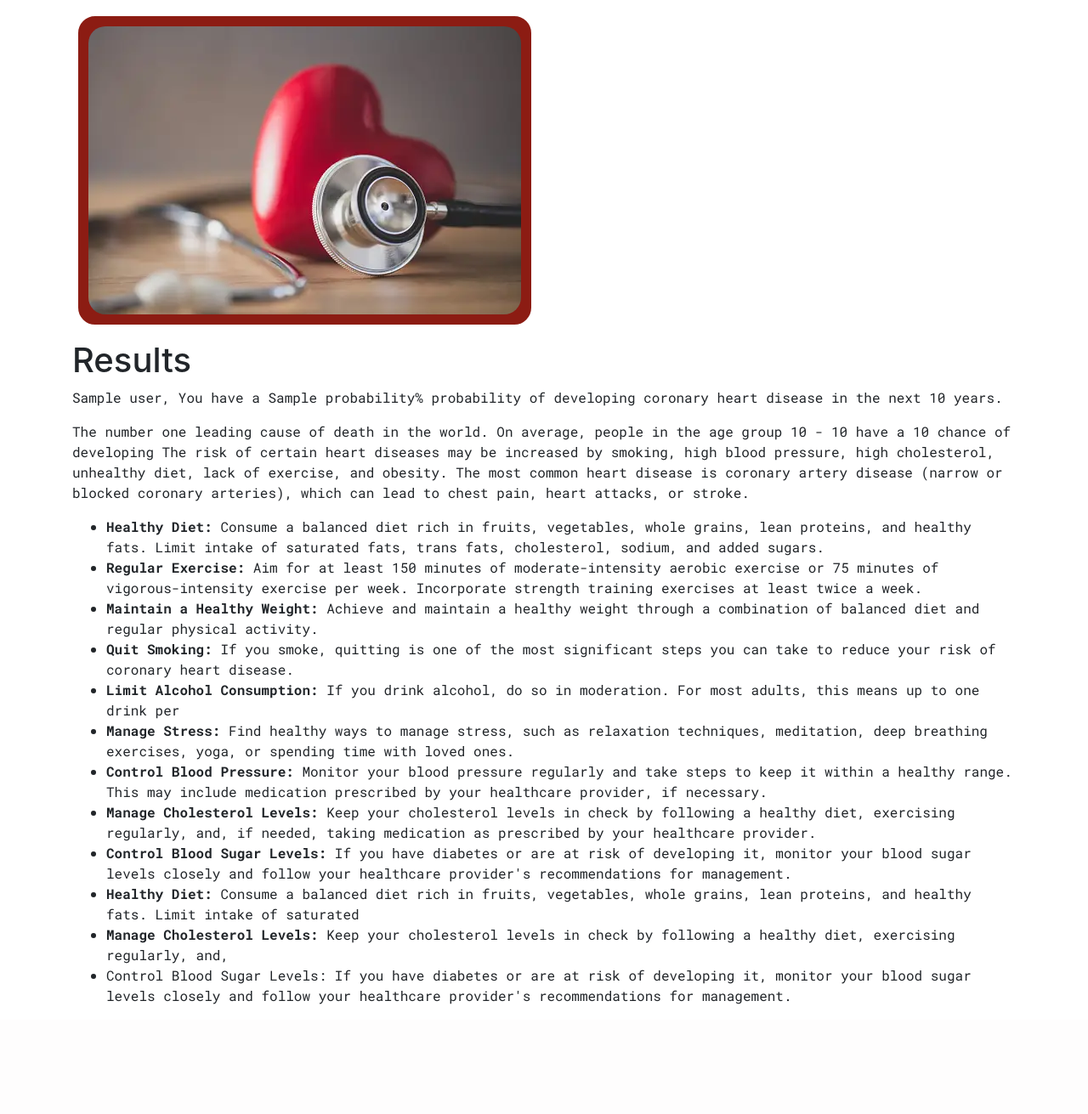
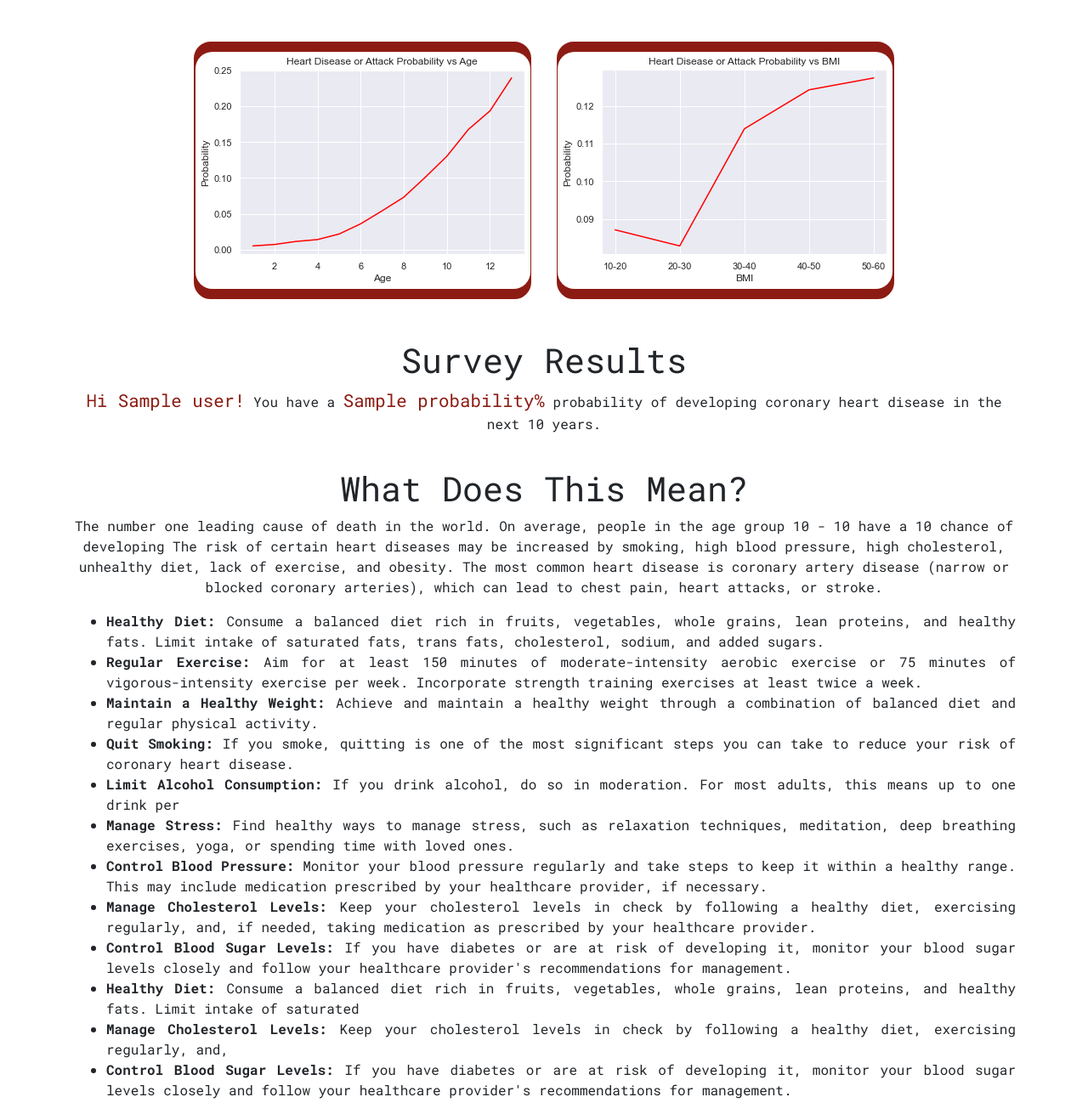
Before and after one commit to saeenppatil/HeartHaven, a Flask app: template templates/result.html in a window 1280 px wide. Shown: the part 70-1381 px from the top of the page at 85% size. Before the commit the page ends 1252 px from the top, so only its background shows below. Run offline with Flask 3, Linux system fonts and the light colour scheme; the template is opened without the code that fills it: most values are stand-ins (such as "Sample title", 1, 10 or a date in 2020); some libraries are stand-ins or nearby versions.

Commit message:
result page edits

```diff
--- a/app.py
+++ b/app.py
@@ -147,7 +147,7 @@ def receive_data():
     response = {
         "status": "success",
         "probability": probabilityOfUserHeartDisease,
-        "Name": first_name + " " + last_name,
+        "Name": first_name,
         "Age": age,
         "AgeGroupLowerBound": ageGroupLowerBound,
         "AgeGroupHigherBound": ageGroupHigherBound,
--- a/static/css/result.css
+++ b/static/css/result.css
@@ -5,9 +5,16 @@
     padding: 10px 1rem;
 }
 
-p, li{
+li{
     font-family: 'Roboto Mono', monospace;
     font-weight: 400;
+    text-align:justify;
+}
+
+p, h1{
+    font-family: 'Roboto Mono', monospace;
+    font-weight: 400;
+    text-align: center;
 }
 
 .navbar-icon{
@@ -27,13 +34,11 @@ p, li{
     width:100%;
     height: 50vh;
     display:flex;
-    justify-content: right;
+    justify-content: center;
     align-items: center;
 }
 
 .hero-image-container{
-    width: auto;
-    height:auto;
     display: flex;
     justify-content: center;
     align-items: center;
@@ -43,8 +48,8 @@ p, li{
 }
 
 .hero-image{
-    width: 100%;
-    height: 100%;
+    width: 120%;
+    height: 120%;
     object-fit: cover;
     border-radius: 20px;
 }
@@ -82,3 +87,13 @@ p, li{
 ::-webkit-scrollbar-thumb:hover {
     background-color: #909090;
 }
+
+#emphasisText {
+    color: #8C1C13;
+    font-size: 1.3em;
+}
+
+#probability{
+    color: #8C1C13;
+    font-size: 1.3em;
+}
--- a/templates/result.html
+++ b/templates/result.html
@@ -20,18 +20,21 @@
     </nav>
     <div class="container-fluid full-page">
         <div class="row full-page">
-            <div class="col-6 hero-image-section">
-                <div class="hero-image-container"><img class="hero-image" src="{{ url_for('static',filename='images/istockphoto-1181180127-170667a.webp')}}" /></div>
+            <div class="col-2 hero-image-section"></div>
+            <div class="col-4 hero-image-section">
+                <div class="hero-image-container"><img class="hero-image" src="{{ url_for('static',filename='images/HeartDiseaseVSAge.png')}}" /></div>
             </div>
-            <div class="col-6">
-                <h1></h1>
+            <div class="col-4 hero-image-section">
+                <div class="hero-image-container"><img class="hero-image" src="{{ url_for('static',filename='images/HeartDiseaseVsBMI.png')}}" /></div>
             </div>
+            <div class="col-2 hero-image-section"></div>
         </div>
         <div class="container">
-            <h1>Results</h1>
+            <h1>Survey Results</h1>
             <p>
-                {{ user_data['Name'] }}, You have a <span id="probability">{{ user_data['probability'] }}</span>% probability of developing coronary heart disease in the next 10 years. <br />
-            </p>
+                <span id="emphasisText">Hi {{ user_data['Name'] }}!</span> You have a <span id="probability">{{ user_data['probability'] }}%</span> probability of developing coronary heart disease in the next 10 years. <br />
+            </p> <br>
+            <h1>What Does This Mean?</h1>
             <p>
                 The number one leading cause of death in the world. On average, people in the age group {{ user_data['AgeGroupLowerBound'] }} - {{ user_data['AgeGroupHigherBound'] }} have a {{ user_data['AgeGroupProbability'] }} chance of developing The risk of certain
                 heart diseases may be increased by smoking, high blood pressure, high cholesterol, unhealthy diet, lack of exercise, and
@@ -82,7 +85,7 @@
                     <span class="bold">Manage Cholesterol Levels:</span> Keep your cholesterol levels in check by following a healthy diet, exercising regularly, and,
                 </li>
                 <li>
-                    Control Blood Sugar Levels: If you have diabetes or are at risk of developing it, monitor your blood sugar levels
+                    <span class="bold">Control Blood Sugar Levels:</span> If you have diabetes or are at risk of developing it, monitor your blood sugar levels
                     closely and follow your healthcare provider's recommendations for management.
                 </li>
             </ul>
```
Also changed, not shown: static/images/HeartDiseaseVSAge.png (added), static/images/HeartDiseaseVsBMI.png (added).
